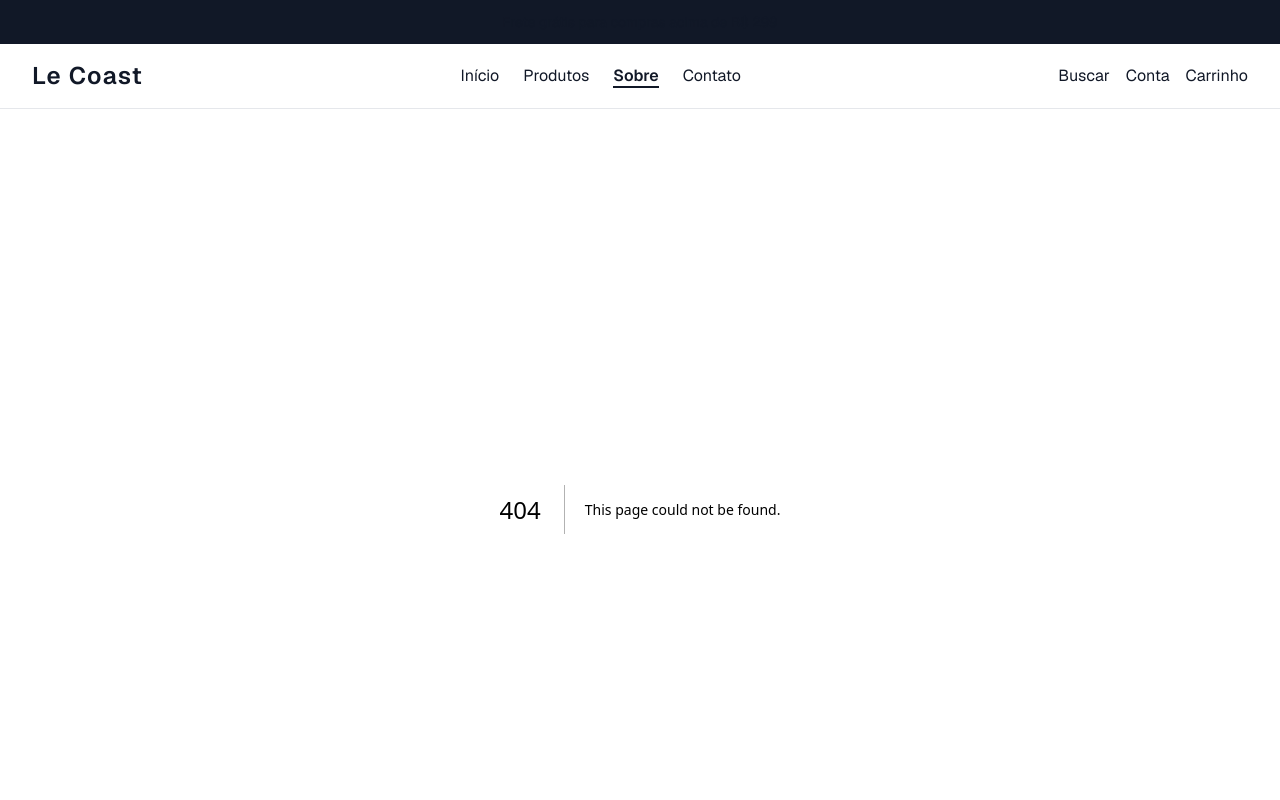
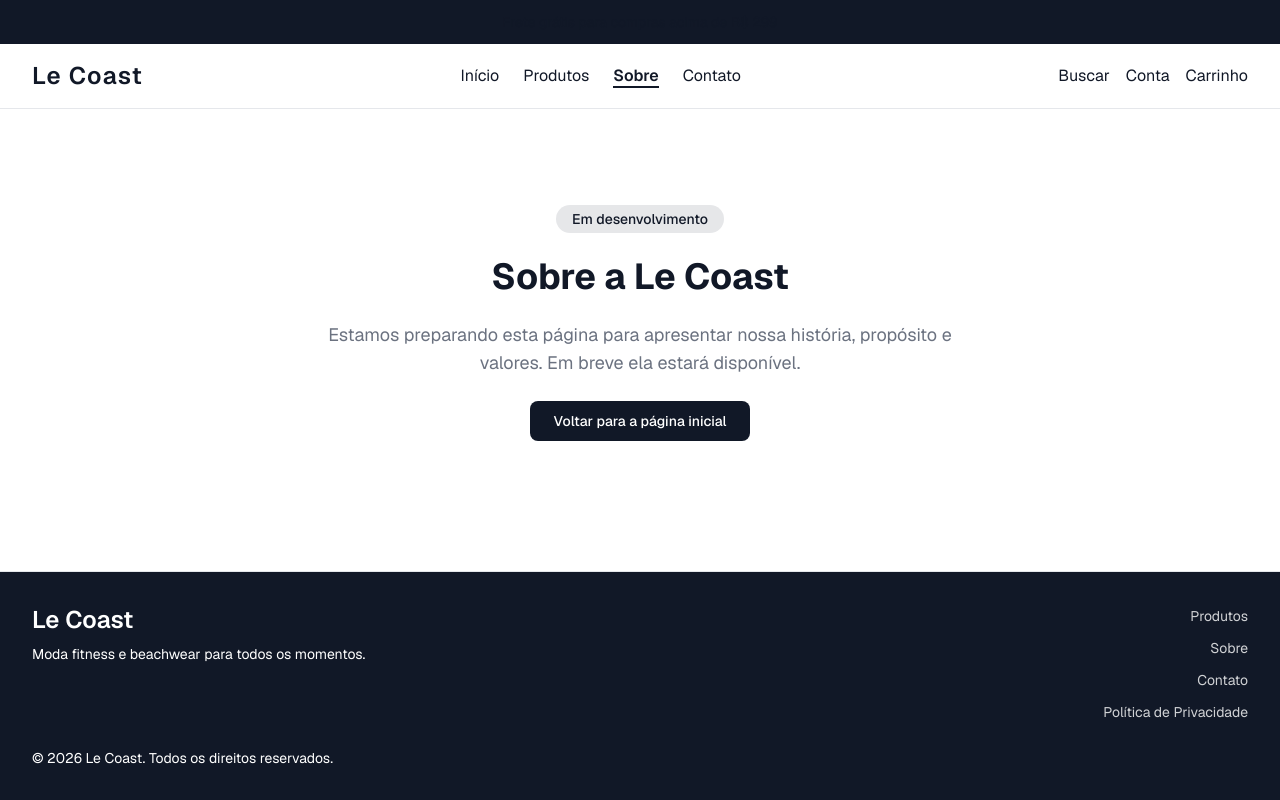
Before and after one commit to guilhermegiovani/le-coast, a Next.js app in the folder clients/web/: page /about in a window 1280 px wide. Before the commit this address had no page. Shown: the top 800 px of the page. Built offline with nearby package versions, Linux system fonts and the light colour scheme.

Commit message:
feat: add coming soon pages

```diff
--- /dev/null
+++ b/clients/web/src/app/about/page.tsx
@@ -0,0 +1,10 @@
+import { ComingSoon } from '@/components/shared/coming-soon';
+
+export default function AboutPage() {
+  return (
+    <ComingSoon
+      title="Sobre a Le Coast"
+      description="Estamos preparando esta página para apresentar nossa história, propósito e valores. Em breve ela estará disponível."
+    />
+  );
+}
--- /dev/null
+++ b/clients/web/src/app/account/page.tsx
@@ -0,0 +1,10 @@
+import { ComingSoon } from '@/components/shared/coming-soon';
+
+export default function AccountPage() {
+    return (
+        <ComingSoon
+            title="Minha conta"
+            description="A área do cliente está em desenvolvimento e estará disponível em breve."
+        />
+    );
+}
--- /dev/null
+++ b/clients/web/src/app/cart/page.tsx
@@ -0,0 +1,10 @@
+import { ComingSoon } from '@/components/shared/coming-soon';
+
+export default function CartPage() {
+    return (
+        <ComingSoon
+            title="Carrinho"
+            description="O carrinho de compras está sendo preparado e ficará disponível nas próximas atualizações."
+        />
+    );
+}
--- /dev/null
+++ b/clients/web/src/app/contact/page.tsx
@@ -0,0 +1,10 @@
+import { ComingSoon } from '@/components/shared/coming-soon';
+
+export default function ContactPage() {
+    return (
+        <ComingSoon
+            title="Contato"
+            description="Estamos preparando nossos canais de atendimento. Em breve você poderá falar conosco por aqui."
+        />
+    );
+}
--- /dev/null
+++ b/clients/web/src/app/search/page.tsx
@@ -0,0 +1,10 @@
+import { ComingSoon } from '@/components/shared/coming-soon';
+
+export default function SearchPage() {
+    return (
+        <ComingSoon
+            title="Busca de produtos"
+            description="Estamos finalizando a busca para facilitar a sua experiência de compra."
+        />
+    );
+}
--- /dev/null
+++ b/clients/web/src/components/shared/coming-soon.tsx
@@ -0,0 +1,40 @@
+import Link from 'next/link';
+
+import { Container } from '@/components/layout/container';
+
+type ComingSoonProps = {
+    description: string;
+    title: string;
+};
+
+export function ComingSoon({
+    description,
+    title,
+}: ComingSoonProps) {
+    return (
+        <main className="py-16 md:py-24">
+            <Container>
+                <section className="mx-auto flex max-w-2xl flex-col items-center gap-6 text-center">
+                    <span className="rounded-full bg-primary/10 px-4 py-1 text-sm font-medium text-primary">
+                        Em desenvolvimento
+                    </span>
+
+                    <h1 className="text-4xl font-bold text-foreground">
+                        {title}
+                    </h1>
+
+                    <p className="text-lg leading-7 text-muted">
+                        {description}
+                    </p>
+
+                    <Link
+                        href="/"
+                        className="inline-flex h-10 items-center justify-center rounded-lg bg-primary px-6 text-sm font-medium text-white transition-opacity duration-200 hover:opacity-90"
+                    >
+                        Voltar para a página inicial
+                    </Link>
+                </section>
+            </Container>
+        </main>
+    );
+}
```
